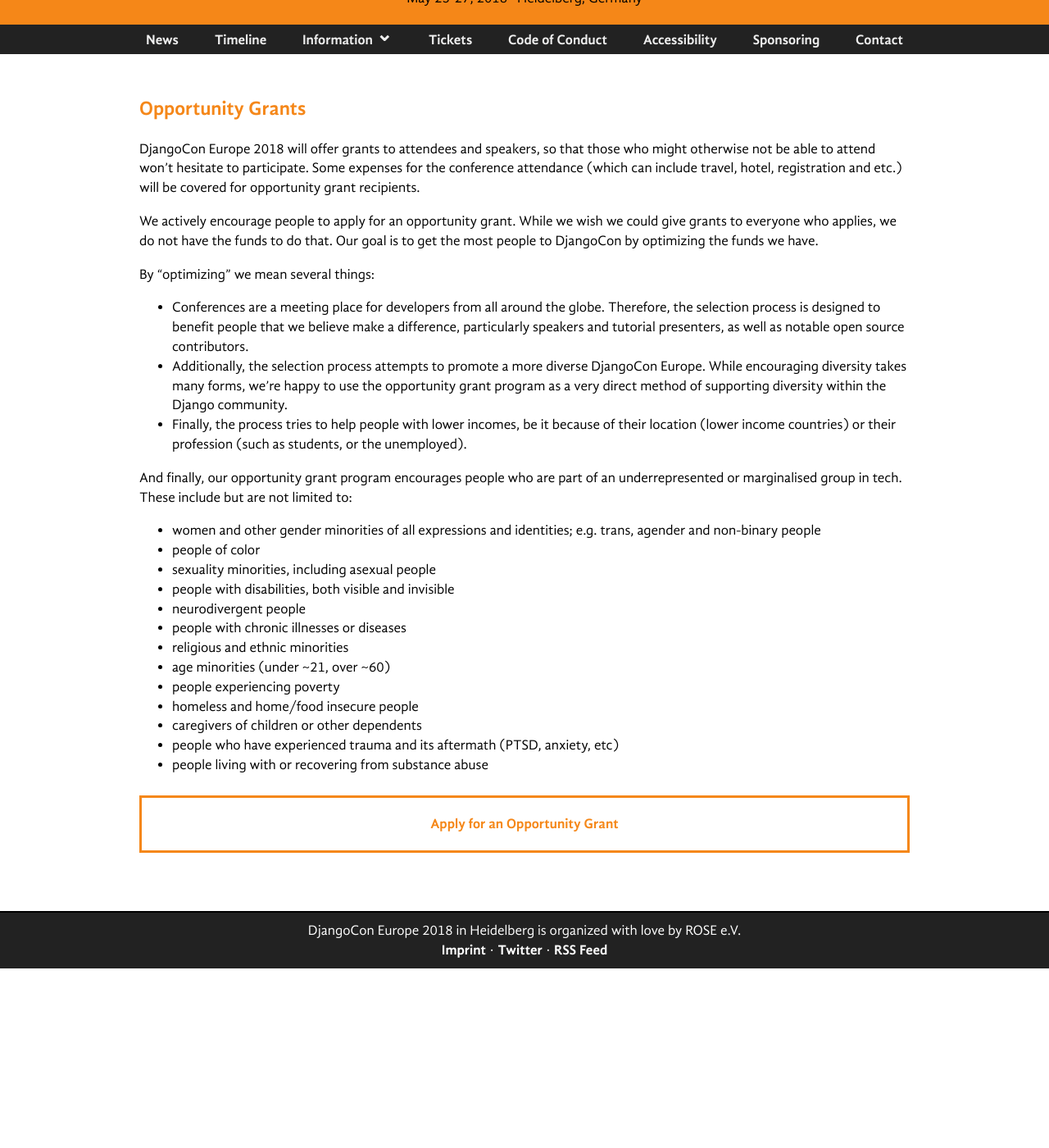
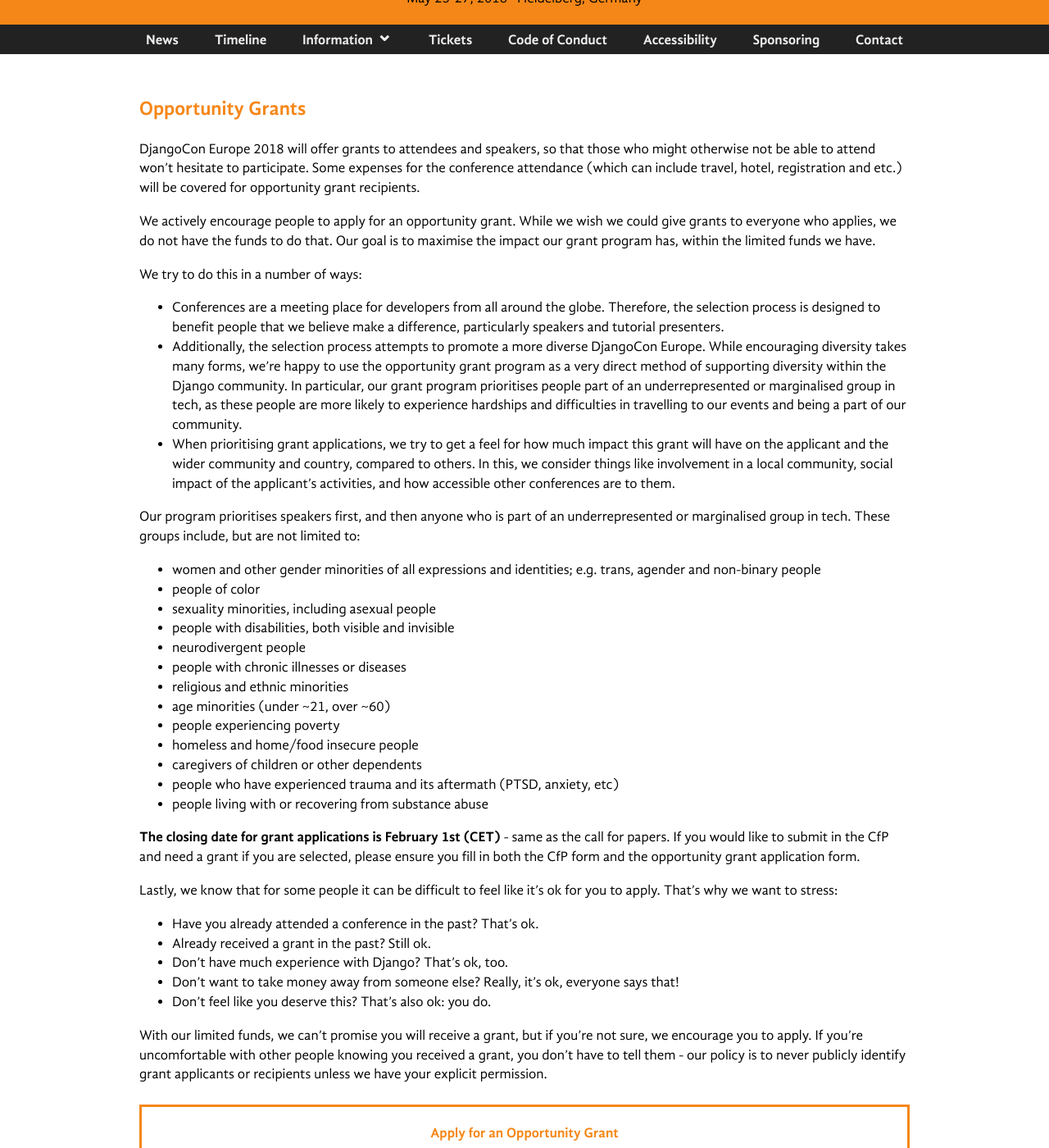
Before and after one commit to rixx/2018.djangocon.eu, a Jekyll site: the page built from grants.md, in a window 1280 px wide and 1400 px high, scrolled down 219 px. Shown: the whole window at 82% size. Built offline with Jekyll 4.4.1, drawn with Linux system fonts in a browser that asks for light colours; our own code applies the rules of GitHub Pages for plain Markdown files.

Commit message:
Update grants.md

```diff
--- a/grants.md
+++ b/grants.md
@@ -9,22 +9,24 @@
 registration and etc.) will be covered for opportunity grant recipients.
 
 We actively encourage people to apply for an opportunity grant. While we wish we could give grants to everyone who
-applies, we do not have the funds to do that. Our goal is to get the most people to DjangoCon by optimizing the funds we
-have.
+applies, we do not have the funds to do that. Our goal is to maximise the impact our grant program has, within
+the limited funds we have.
 
-By "optimizing" we mean several things:
+We try to do this in a number of ways:
 
 * Conferences are a meeting place for developers from all around the globe. Therefore, the selection process is designed
-  to benefit people that we believe make a difference, particularly speakers and tutorial presenters, as well as notable
-  open source contributors.
+  to benefit people that we believe make a difference, particularly speakers and tutorial presenters.
 * Additionally, the selection process attempts to promote a more diverse DjangoCon Europe. While encouraging diversity
   takes many forms, we're happy to use the opportunity grant program as a very direct method of supporting diversity
-  within the Django community.
-* Finally, the process tries to help people with lower incomes, be it because of their location (lower income countries)
-  or their profession (such as students, or the unemployed).
+  within the Django community. In particular, our grant program prioritises people part of an underrepresented or marginalised
+  group in tech, as these people are more likely to experience hardships and difficulties in travelling to our events and
+  being a part of our community.
+* When prioritising grant applications, we try to get a feel for how much impact this grant will have on the applicant
+  and the wider community and country, compared to others. In this, we consider things like involvement in a local community,
+  social impact of the applicant's activities, and how accessible other conferences are to them.
 
-And finally, our opportunity grant program encourages people who are part of an underrepresented or marginalised group
-in tech. These include but are not limited to:
+Our program prioritises speakers first, and then anyone who is part of an underrepresented or marginalised group in tech.
+These groups include, but are not limited to:
 
 * women and other gender minorities of all expressions and identities; e.g. trans, agender and non-binary people
 * people of color
@@ -40,6 +42,19 @@
 * people who have experienced trauma and its aftermath (PTSD, anxiety, etc)
 * people living with or recovering from substance abuse
 
+**The closing date for grant applications is February 1st (CET)** - same as the call for papers. If you would like to submit in the CfP and need a grant if you are selected, please ensure you fill in both the CfP form and the opportunity grant application form.
+
+Lastly, we know that for some people it can be difficult to feel like it's ok for you to apply. That's why we want to stress:
+
+* Have you already attended a conference in the past? That’s ok.
+* Already received a grant in the past? Still ok.
+* Don’t have much experience with Django? That’s ok, too.
+* Don’t want to take money away from someone else? Really, it’s ok, everyone says that!
+* Don’t feel like you deserve this? That’s also ok: you do.
+
+With our limited funds, we can't promise you will receive a grant, but if you're not sure, we encourage you to apply.
+If you're uncomfortable with other people knowing you received a grant, you don't have to tell them - our policy
+is to never publicly identify grant applicants or recipients unless we have your explicit permission.
 
 <div class="information-buttons">
   <a class="information" href="https://docs.google.com/forms/d/e/1FAIpQLSf5LnK6z2LB6Zm2ZfgjdIORyv-GlqP7r2KcpPQ23GmM4snT0g/viewform?usp=sf_link">
```
